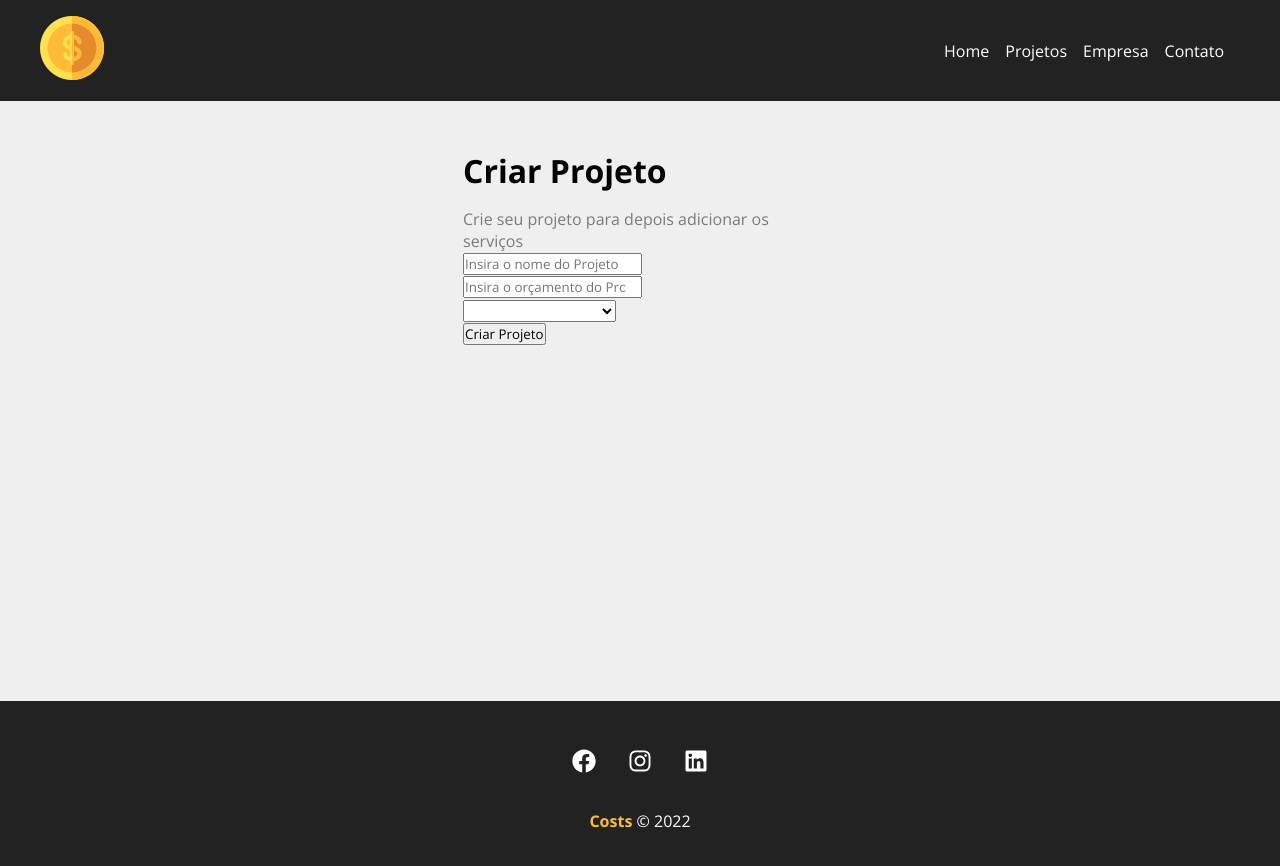
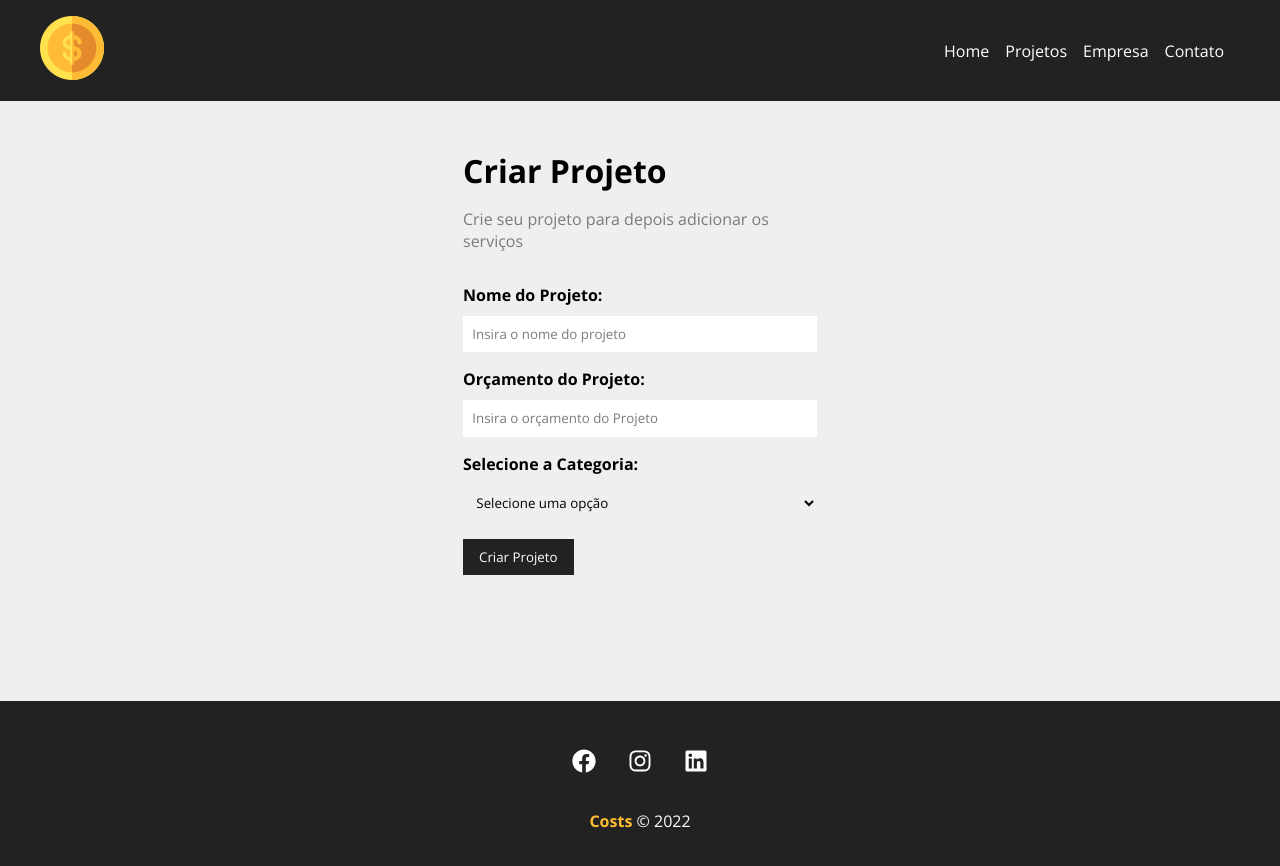
Before and after one commit to P4ul1t0s/costs, a React (Create React App) app: page /newproject in a window 1280 px wide. Shown: the top 866 px of the page. Built offline with nearby package versions, Linux system fonts and the light colour scheme.

Commit message:
Form concluído

```diff
--- /dev/null
+++ b/src/components/form/Input.js
@@ -0,0 +1,12 @@
+import styles from './Input.module.css'
+
+function Input({type, text, name, placeholder, handleOnChange, value}){
+    return(
+        <div className={styles.formControl}>
+            <label htmlFor={name}>{text}:</label>
+            <input type={type} name={name} id={name} placeholder={placeholder} onChange={handleOnChange} value={value}/>
+        </div>
+    )
+}
+
+export default Input;
--- /dev/null
+++ b/src/components/form/Input.module.css
@@ -0,0 +1,20 @@
+.formControl{
+    display: flex;
+    flex-direction: column;
+    margin-bottom: 1em;
+}
+
+.formControl label{
+    margin-bottom: 0.6em;
+    font-weight: bold;
+}
+
+.formControl input{
+    padding: 0.7em;
+    border-radius: 0;
+    border: none;
+}
+
+.formControl input::placeholder{
+    color: #7b7b7b;
+}
--- /dev/null
+++ b/src/components/form/Select.js
@@ -0,0 +1,14 @@
+import styles from './Select.module.css';
+
+function Select({text, name, option, handleOnChange, value}){
+    return(
+        <div className={styles.formControl}>
+            <label htmlFor={name}>{text}:</label>
+            <select name={name} id={name}>
+                <option>Selecione uma opção</option>
+            </select>
+        </div>
+    )
+}
+
+export default Select;
--- /dev/null
+++ b/src/components/form/Select.module.css
@@ -0,0 +1,16 @@
+.formControl{
+    display: flex;
+    flex-direction: column;
+    margin-bottom: 1em;
+}
+
+.formControl label{
+    margin-bottom: 0.6em;
+    font-weight: bold;
+}
+
+.formControl select{
+    padding: 0.7em;
+    border-radius: 0;
+    border: none;
+}
--- /dev/null
+++ b/src/components/form/SubmitButton.js
@@ -0,0 +1,11 @@
+import styles from './SubmitButton.module.css';
+
+function SubmitButton({text}){
+    return(
+        <div>
+            <button className={styles.btn}>{text}</button>
+        </div>
+    )
+}
+
+export default SubmitButton;
--- /dev/null
+++ b/src/components/form/SubmitButton.module.css
@@ -0,0 +1,12 @@
+.btn{
+    background-color: #222;
+    color: #fff;
+    padding: .7em 1.2em;
+    transition: .5s;
+    cursor: pointer;
+    border: none;
+}
+
+.btn:hover{
+    color: #ffbb33;
+}
--- a/src/components/pages/NewProject.js
+++ b/src/components/pages/NewProject.js
@@ -6,7 +6,7 @@
         <div className={styles.newProjectContainer}>
             <h1>Criar Projeto</h1>
             <p>Crie seu projeto para depois adicionar os serviços</p>
-            <ProjectForm/>
+            <ProjectForm btnText="Criar Projeto"/>
         </div>
     )
 }
--- a/src/components/project/ProjectForm.js
+++ b/src/components/project/ProjectForm.js
@@ -1,20 +1,15 @@
-function projectForm(){
+import Input from '../form/Input';
+import Select from '../form/Select';
+import SubmitButton from '../form/SubmitButton';
+import styles from './ProjectForm.module.css'
+
+function projectForm({btnText}){
     return(
-        <form>
-            <div>
-                <input type="text" placeholder="Insira o nome do Projeto"/>
-            </div>
-            <div>
-                <input type="number" placeholder="Insira o orçamento do Projeto"/>
-            </div>
-            <div>
-                <select name="category_id">
-                <option disabled>Selecione a categoria</option>
-                </select>
-            </div>
-            <div>
-                <input type="submit" value="Criar Projeto"/>
-            </div>
+        <form className={styles.form}>
+            <Input type="text" text="Nome do Projeto" name="name" placeholder="Insira o nome do projeto"/>
+            <Input type="number" text="Orçamento do Projeto" name="budget" placeholder="Insira o orçamento do Projeto"/>
+            <Select name="category_id" text="Selecione a Categoria"/>
+            <SubmitButton text={btnText}/>
         </form>
     )
 }
--- /dev/null
+++ b/src/components/project/ProjectForm.module.css
@@ -0,0 +1,4 @@
+.form{
+    width: 100%;
+    margin: 2em 0;
+}
```
